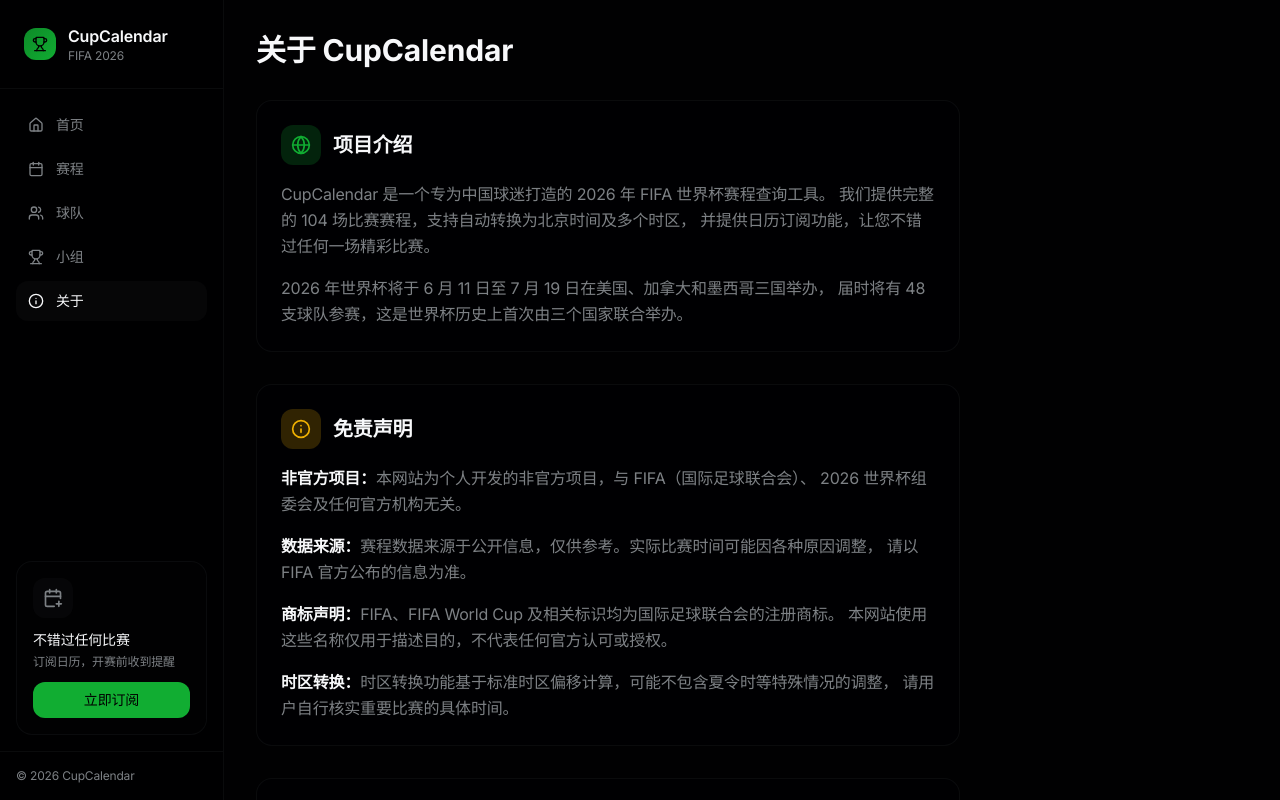
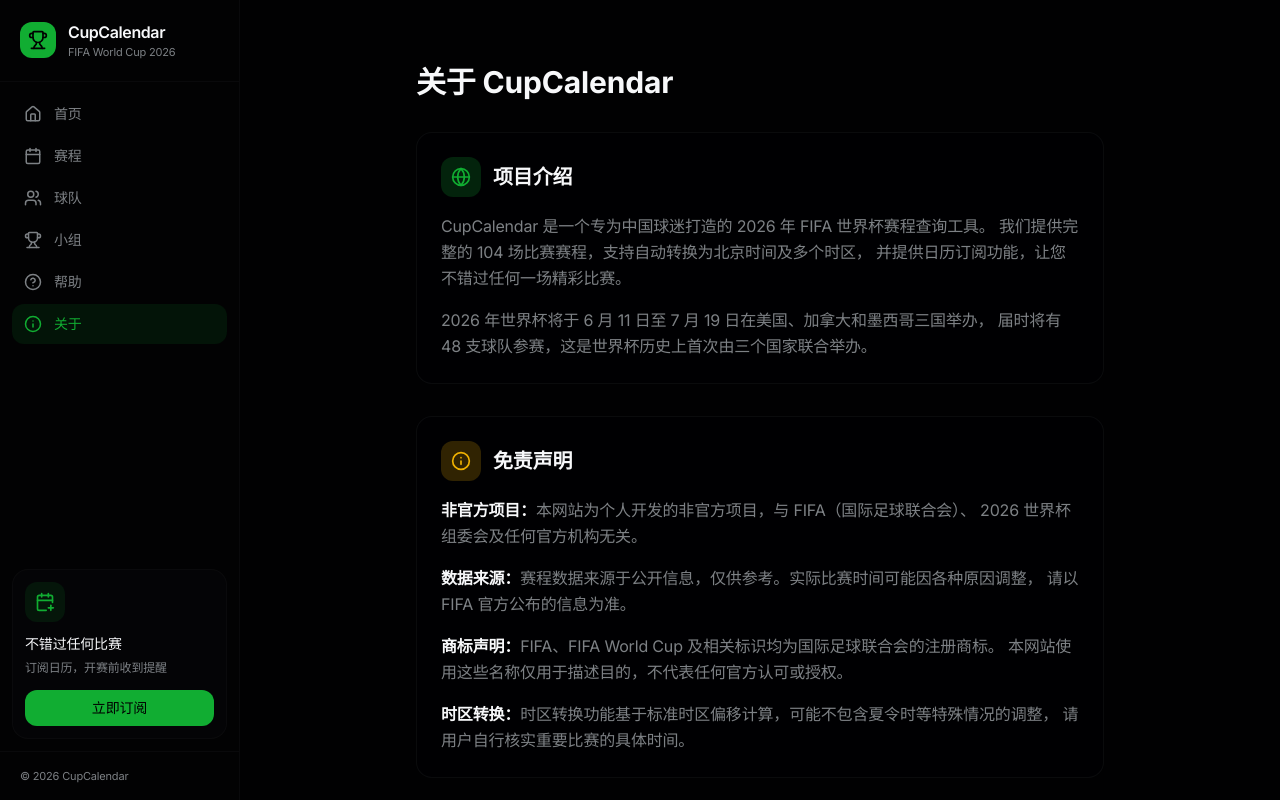
Before and after one commit to extrastu/world-cup-calendar, a Next.js app: page /about in a window 1280 px wide. Shown: the top 800 px of the page. Built offline with nearby package versions, Linux system fonts and the light colour scheme.

Commit message:
feat: update About page sidebar style consistency
Align About page sidebar with other pages' styles and nav.

Co-authored-by: extrastu <19451694+extrastu@users.noreply.github.com>

```diff
--- a/app/about/about-client.tsx
+++ b/app/about/about-client.tsx
@@ -9,6 +9,7 @@ import {
   Users,
   Info,
   CalendarPlus,
+  HelpCircle,
   ArrowLeft,
   Github,
   Mail,
@@ -23,41 +24,42 @@ export function AboutClient() {
     { id: "matches", icon: Calendar, label: "赛程", href: "/matches" },
     { id: "teams", icon: Users, label: "球队", href: "/teams" },
     { id: "groups", icon: Trophy, label: "小组", href: "/groups" },
+    { id: "help", icon: HelpCircle, label: "帮助", href: "/help" },
     { id: "about", icon: Info, label: "关于", href: "/about" },
   ];
 
   return (
     <div className="min-h-screen bg-background flex">
       {/* Left Sidebar */}
-      <aside className="hidden lg:flex flex-col w-56 border-r border-border/50 bg-card/20 sticky top-0 h-screen overflow-y-auto">
+      <aside className="hidden lg:flex flex-col w-60 border-r border-border/40 bg-sidebar sticky top-0 h-screen overflow-y-auto">
         {/* Logo */}
-        <div className="p-6 border-b border-border/50">
-          <div className="flex items-center gap-3">
-            <div className="w-8 h-8 rounded-lg bg-gradient-to-br from-accent/80 to-accent flex items-center justify-center">
-              <Trophy className="w-4 h-4 text-accent-foreground" />
+        <div className="p-5 border-b border-border/40">
+          <Link href="/" className="flex items-center gap-3">
+            <div className="w-9 h-9 rounded-lg bg-accent flex items-center justify-center">
+              <Trophy className="w-5 h-5 text-accent-foreground" />
             </div>
             <div>
-              <h1 className="font-semibold text-foreground">CupCalendar</h1>
-              <p className="text-xs text-muted-foreground">FIFA 2026</p>
+              <h1 className="font-semibold text-foreground tracking-tight">CupCalendar</h1>
+              <p className="text-[11px] text-muted-foreground">FIFA World Cup 2026</p>
             </div>
-          </div>
+          </Link>
         </div>
 
         {/* Main Navigation */}
-        <nav className="flex-1 p-4">
-          <div className="space-y-1">
+        <nav className="flex-1 p-3">
+          <div className="space-y-0.5">
             {navItems.map((item) => (
               <Link
                 key={item.id}
                 href={item.href}
                 onClick={() => setActiveNav(item.id)}
-                className={`w-full flex items-center gap-3 px-3 py-2.5 rounded-lg text-sm transition-colors ${
+                className={`w-full flex items-center gap-3 px-3 py-2.5 rounded-lg text-sm font-medium transition-colors ${
                   activeNav === item.id
-                    ? "bg-muted/50 text-foreground"
-                    : "text-muted-foreground hover:text-foreground hover:bg-muted/30"
+                    ? "bg-accent/10 text-accent"
+                    : "text-muted-foreground hover:text-foreground hover:bg-muted/40"
                 }`}
               >
-                <item.icon className="w-4 h-4" />
+                <item.icon className="w-[18px] h-[18px]" />
                 <span>{item.label}</span>
               </Link>
             ))}
@@ -65,14 +67,14 @@ export function AboutClient() {
         </nav>
 
         {/* Subscribe CTA */}
-        <div className="p-4 m-4 rounded-xl bg-card/50 border border-border/50">
-          <div className="flex items-center justify-center w-10 h-10 rounded-lg bg-muted/50 mb-3">
-            <CalendarPlus className="w-5 h-5 text-muted-foreground" />
+        <div className="p-3 mx-3 mb-3 rounded-xl bg-muted/30 border border-border/40">
+          <div className="flex items-center justify-center w-10 h-10 rounded-lg bg-accent/10 mb-3">
+            <CalendarPlus className="w-5 h-5 text-accent" />
           </div>
           <h3 className="font-medium text-foreground text-sm mb-1">
             不错过任何比赛
           </h3>
-          <p className="text-xs text-muted-foreground mb-3">
+          <p className="text-xs text-muted-foreground mb-3 leading-relaxed">
             订阅日历，开赛前收到提醒
           </p>
           <Link
@@ -84,17 +86,17 @@ export function AboutClient() {
         </div>
 
         {/* Footer */}
-        <div className="p-4 border-t border-border/50">
-          <p className="text-xs text-muted-foreground">
+        <div className="px-5 py-4 border-t border-border/40">
+          <p className="text-[11px] text-muted-foreground">
             &copy; 2026 CupCalendar
           </p>
         </div>
       </aside>
 
       {/* Main Content */}
-      <div className="flex-1 flex flex-col min-w-0">
+      <div className="flex-1 min-w-0">
         {/* Mobile Header */}
-        <header className="lg:hidden sticky top-0 z-50 bg-background/80 backdrop-blur-lg border-b border-border/50">
+        <header className="lg:hidden sticky top-0 z-50 bg-background/80 backdrop-blur-lg border-b border-border/40">
           <div className="flex items-center justify-between px-4 py-3">
             <Link href="/" className="flex items-center gap-2">
               <ArrowLeft className="w-5 h-5 text-muted-foreground" />
@@ -104,7 +106,7 @@ export function AboutClient() {
         </header>
 
         {/* Content */}
-        <div className="flex-1 px-4 md:px-8 py-8 max-w-3xl">
+        <div className="max-w-3xl mx-auto px-6 md:px-10 py-10 md:py-16">
           <h1 className="text-3xl font-bold text-foreground mb-8">关于 CupCalendar</h1>
 
           {/* Project Description */}
```
